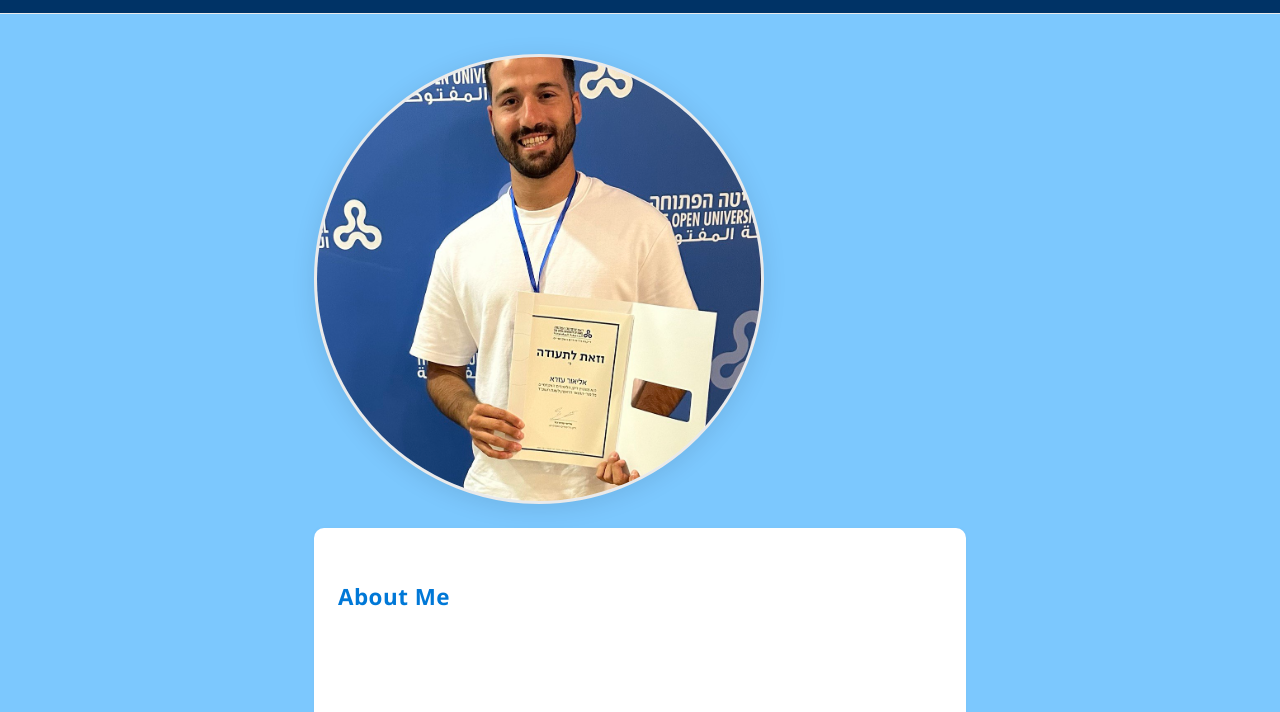
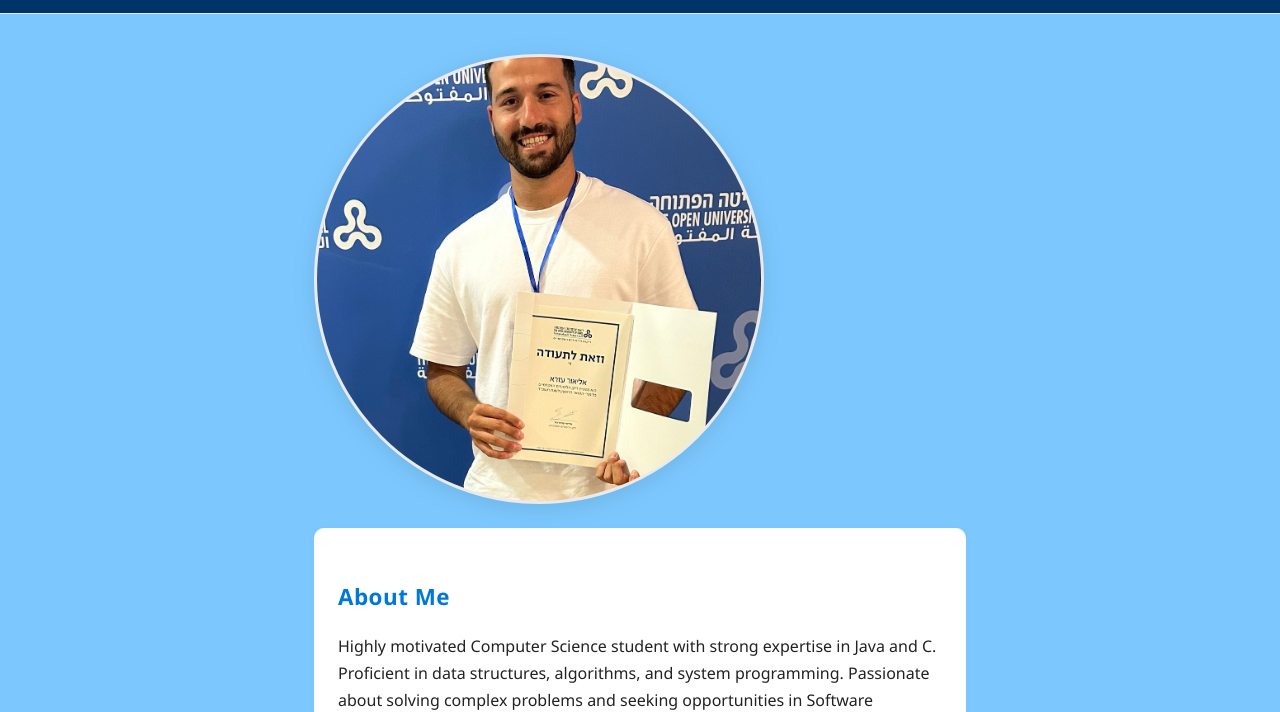
Before and after one commit to EliorEzra/Elior-Ezra, a plain HTML site: page index.html in a window 1280 px wide. Shown: the part 95-807 px from the top of the page. Drawn offline with Linux system fonts and the light colour scheme.

Commit message:
Update style.css

```diff
--- a/style.css
+++ b/style.css
@@ -2,7 +2,7 @@
     --primary: #ffffff;
     --accent: #0078d7;
     --bg: #7cc8fe;
-    --text: #ffffff;
+    --text: #222;
     --border: #eaeaea;
     --radius: 10px;
     --font: 'Segoe UI', 'Inter', Arial, sans-serif;
```
